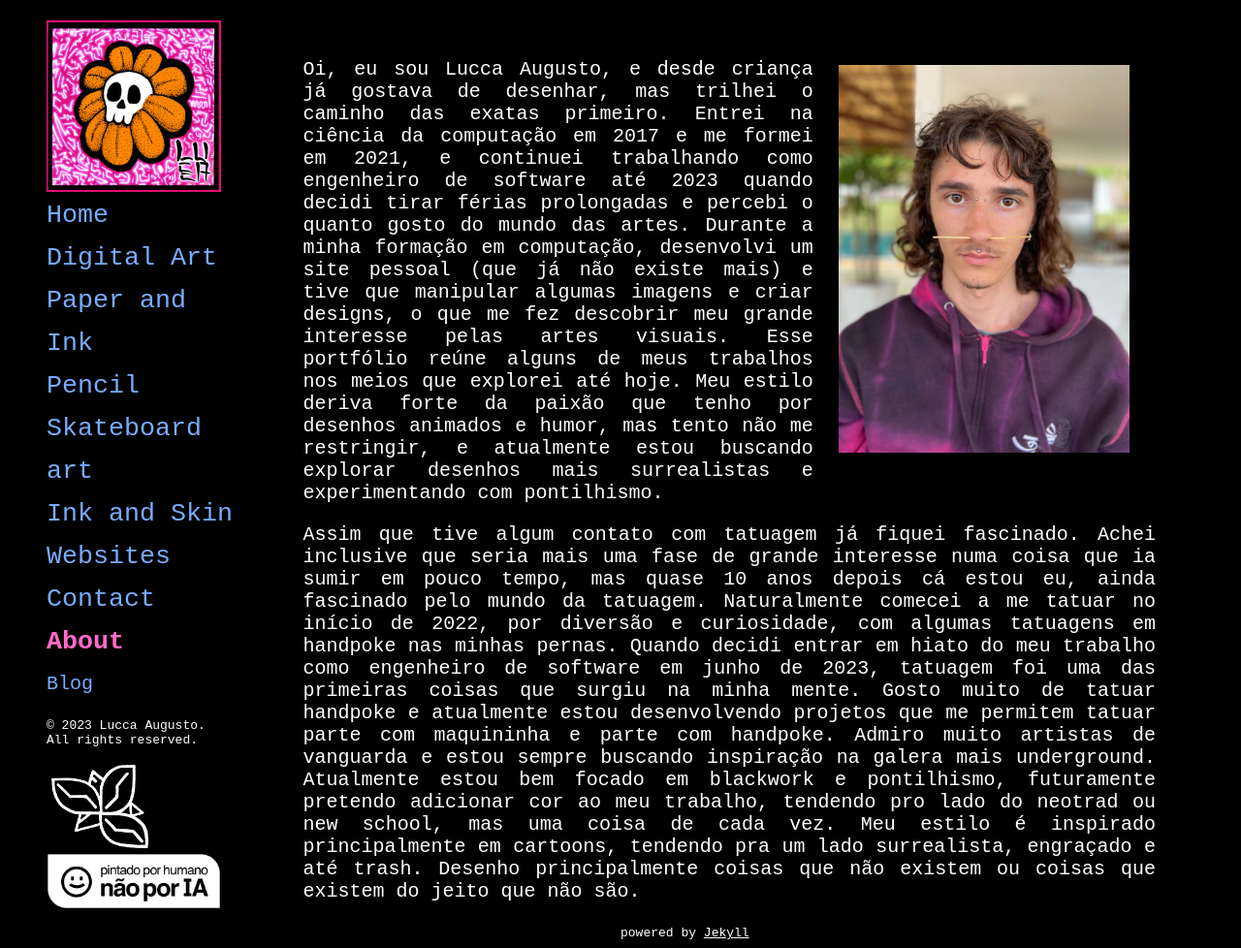
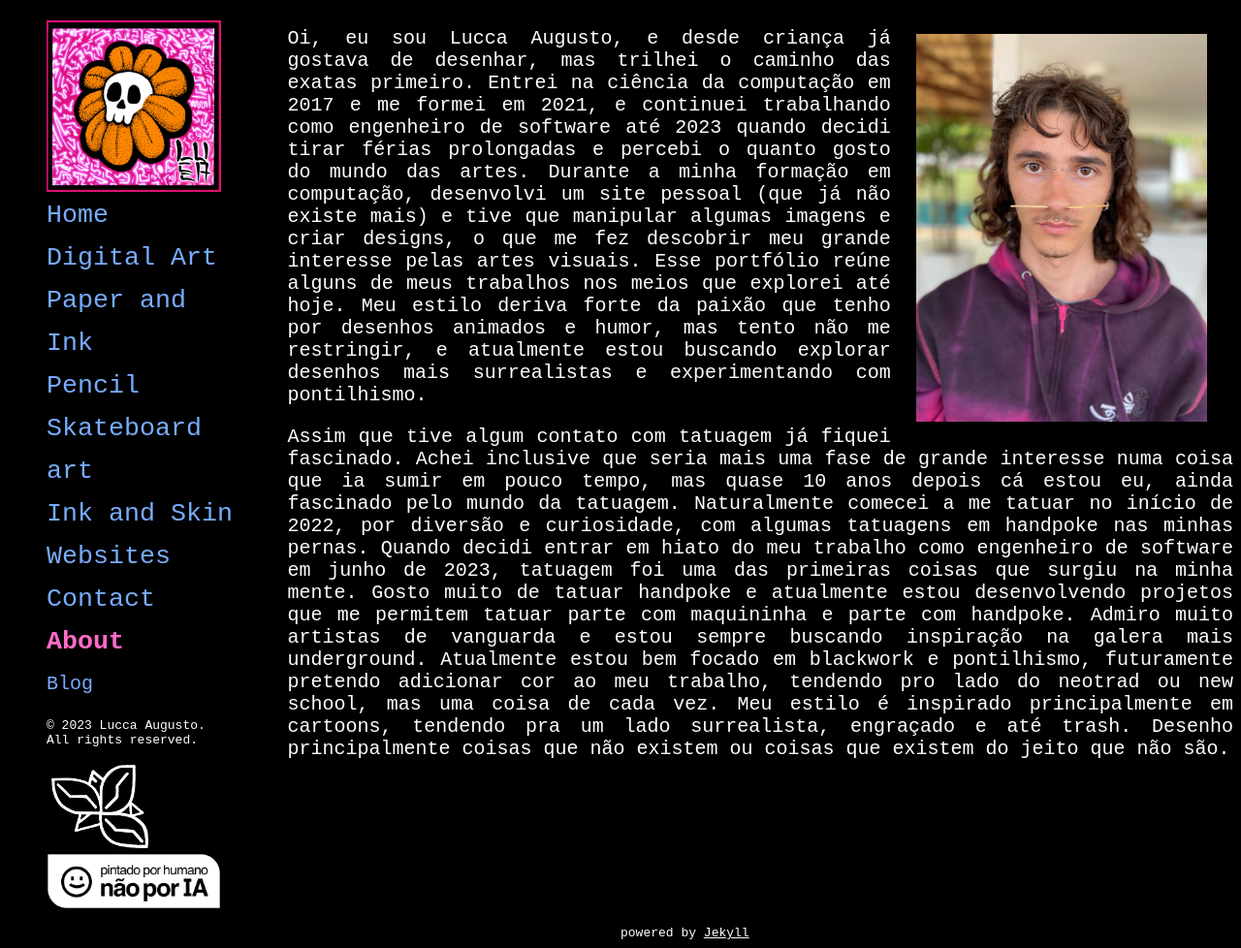
Before and after one commit to luccaugusto/porfolio, a Jekyll site: the page built from about.html, in a window 1280 px wide. Shown: the whole page at 97% size. Built offline with Jekyll 4.4.1, drawn with Linux system fonts in a browser that asks for light colours.

Commit message:
improve mobile and desktop layout

```diff
--- a/assets/css/style.css
+++ b/assets/css/style.css
@@ -74,7 +74,6 @@
 }
 .bio{
 	display: flow-root;
-	margin: 2rem 5rem 0 1rem;
 }
 .bio-paragraph{
 	width: 100%;
@@ -196,15 +195,16 @@
 		font-size: unset;
 	}
 	.bio{
-		margin: 2rem 0 0 1rem;
-		display: contents;
-	}
-	.bio-paragraph{
-		width: 100%;
+		margin: unset;
+		display: flex;
+		flex-direction: row-reverse;
+		flex-wrap: nowrap;
+		align-items: center;
 	}
 	.bio-img{
 		float: right;
-		width: 40%;
+		width: 45%;
+		margin: 0.5rem;
 	}
 	.geral{
 		flex-direction: column;
--- a/index.html
+++ b/index.html
@@ -3,9 +3,7 @@
 title: Portfólio de Lucca Augusto
 ---
 <div class="bio">
-    <div>
-        <img class="bio-img" src="images/me.jpg"/>
-    </div>
+    <img class="bio-img" src="images/me.jpg"/>
     <div class="bio-paragraph">
         <p class="font15 mobile-font-small">
             Esse portfólio reúne alguns de meus trabalhos nos meios que explorei até hoje.
```
